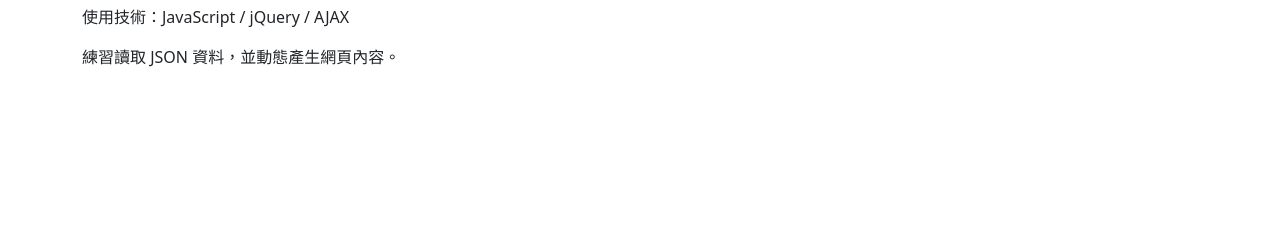
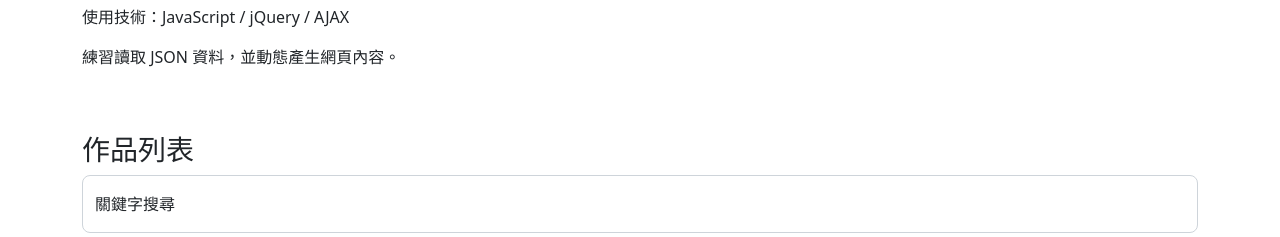
Before and after one commit to sidleecodev/course_vscode_updating, a plain HTML site: page ex_SPA/profile_draft.html in a window 1280 px wide. Shown: the part 6319-6556 px from the top of the page. Before the commit the page ends 6452 px from the top, so only its background shows below. Drawn offline with nearby package versions, Linux system fonts and the light colour scheme; a script that the page names is missing; a web font is replaced by a local one.

Commit message:
Add files via upload

```diff
--- a/ex_SPA/profile_draft.html
+++ b/ex_SPA/profile_draft.html
@@ -729,8 +729,6 @@
 
 
     <!-- section 14 作品精選-->
-
-    <!-- Section 14：精選作品 -->
     <section id="s14">
         <div class="container py-5">
 
@@ -850,6 +848,18 @@
     </section>
 
 
+    <!-- section 15  -->
+    <section id="S15">
+        <div class="container">
+            <div class="h3">作品列表</div>
+            <div class="my-1 form-floating">
+                <input type="text" class="form-control form-control-lg" placeholder="輸入作品名稱或使用技術">
+                <label for="keyword" class="form-label">關鍵字搜尋</label>
+
+            </div>
+
+        </div>
+    </section>
 
     <script src="../js/bootstrap.bundle.min.js"></script>
     <script src="../js/jquery-4.0.0.js"></script>
```
Also changed, not shown: ex_SPA/portfolio.html (+16 -13 lines).
